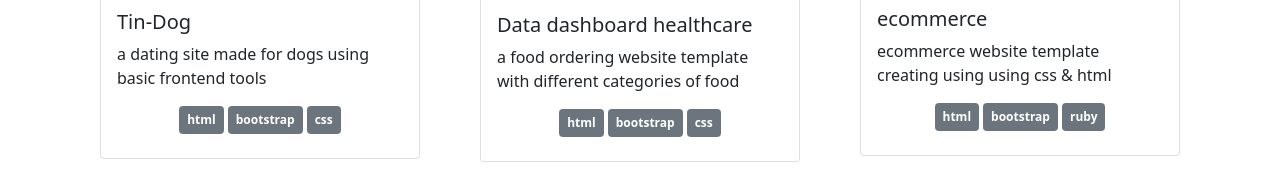
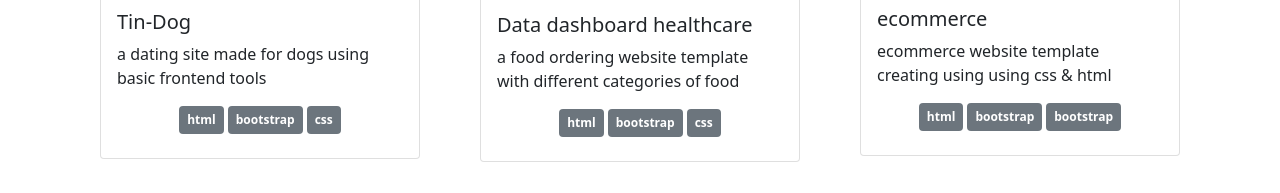
Before and after one commit to vsbrall143/portfolio-figma, a plain HTML site: page index.html in a window 1280 px wide. Shown: the part 1463-1656 px from the top of the page. Drawn offline with nearby package versions, Linux system fonts and the light colour scheme.

Commit message:
Update index.html

```diff
--- a/index.html
+++ b/index.html
@@ -154,7 +154,7 @@
               <span class="badge p-2 bg-secondary">bootstrap</span>
             </div>
             <div class="col badge-container">
-              <span class="badge p-2 bg-secondary">ruby</span>
+              <span class="badge p-2 bg-secondary">bootstrap</span>
             </div>
           </div>
         </div>
@@ -274,7 +274,7 @@
                 <span class="badge p-2 bg-secondary">bootstrap</span>
               </div>
               <div class="col badge-container">
-                <span class="badge p-2 bg-secondary">ruby</span>
+                <span class="badge p-2 bg-secondary">bootstrap</span>
               </div>
             </div>
           </div>
```
